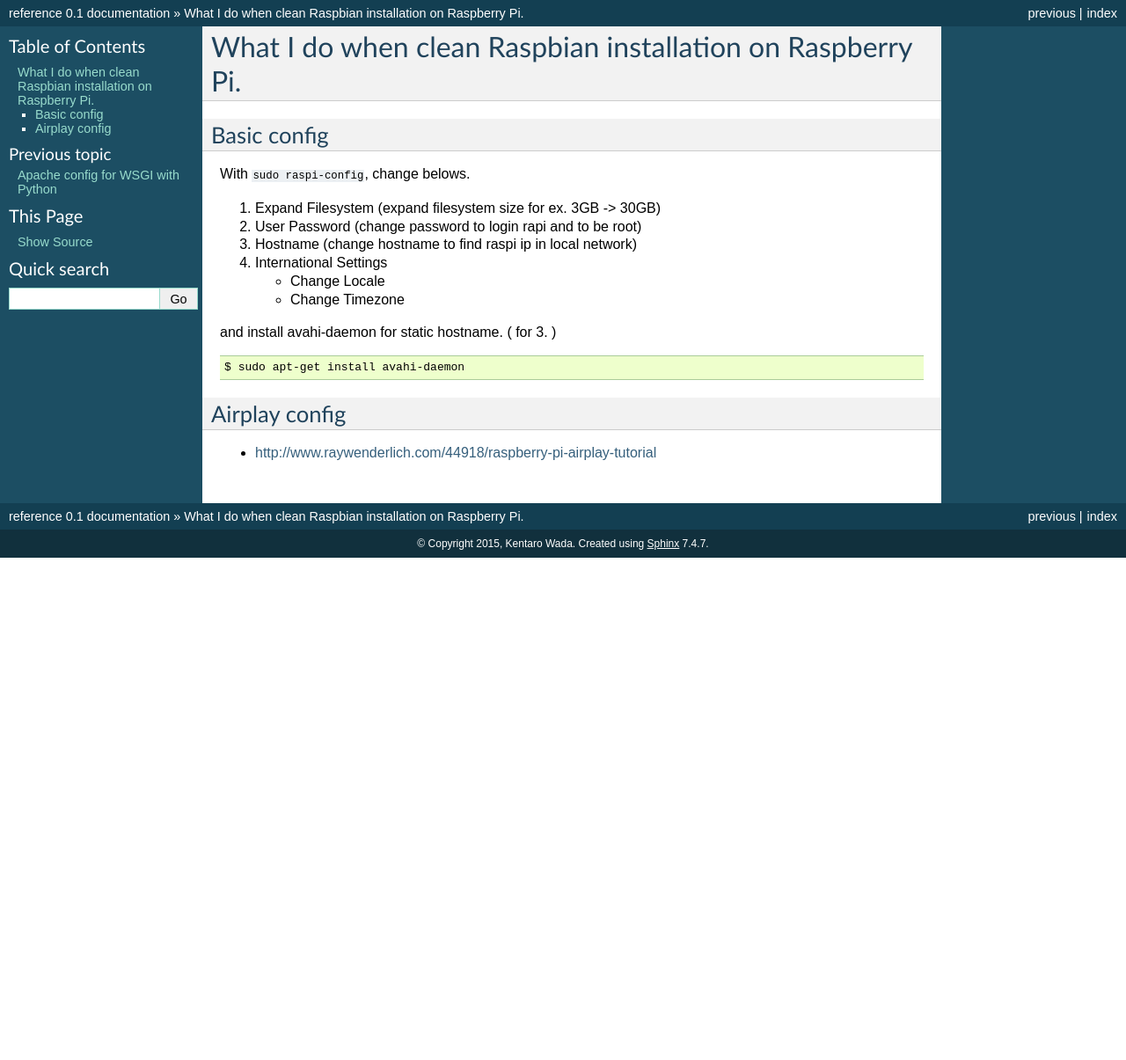
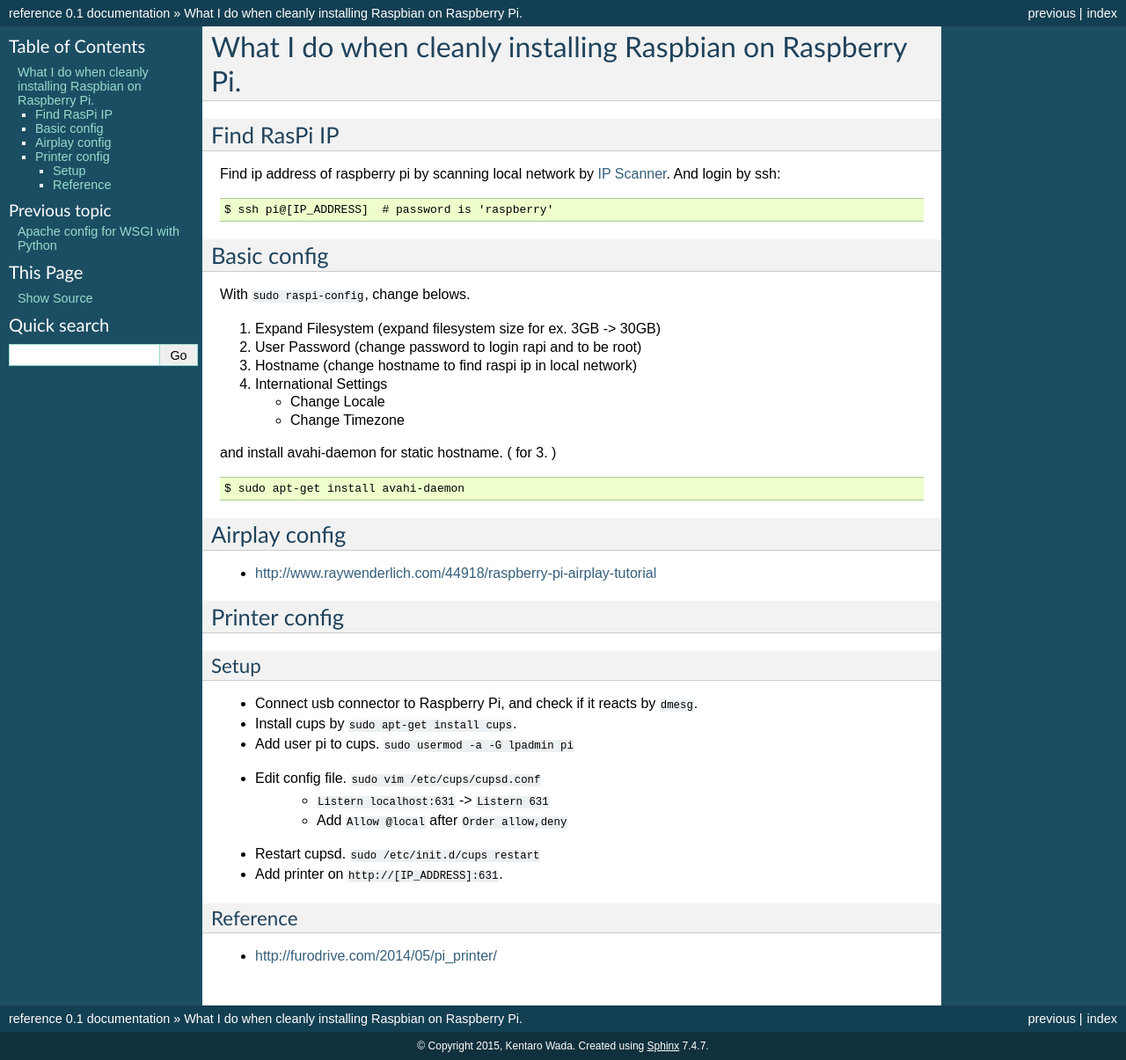
Before and after one commit to wkentaro/reference, a Sphinx documentation site: the page built from source/raspi_todo_first.rst, in a window 1280 px wide. Shown: the whole page at 88% size. Built offline with Sphinx 7.4.7, drawn with Linux system fonts in a browser that asks for light colours; before the commit the page ends 900 px from its top, so only the background shows below that.

Commit message:
Update raspi config

```diff
--- a/source/raspi_todo_first.rst
+++ b/source/raspi_todo_first.rst
@@ -1,5 +1,14 @@
-What I do when clean Raspbian installation on Raspberry Pi.
+What I do when cleanly installing Raspbian on Raspberry Pi.
 ===========================================================
+
+Find RasPi IP
++++++++++++++
+Find ip address of raspberry pi by scanning local network by
+`IP Scanner <https://itunes.apple.com/us/app/ip-scanner/id404167149?mt=12>`_.
+And login by ssh::
+
+  $ ssh pi@[IP_ADDRESS]  # password is 'raspberry'
+
 
 Basic config
 ++++++++++++
@@ -25,3 +34,24 @@ Airplay config
 ++++++++++++++
 
 * http://www.raywenderlich.com/44918/raspberry-pi-airplay-tutorial
+
+
+Printer config
+++++++++++++++
+
+Setup
+-----
+
+* Connect usb connector to Raspberry Pi, and check if it reacts by :code:`dmesg`.
+* Install cups by :code:`sudo apt-get install cups`.
+* Add user pi to cups. :code:`sudo usermod -a -G lpadmin pi`
+* Edit config file. :code:`sudo vim /etc/cups/cupsd.conf`
+    - :code:`Listern localhost:631` -> :code:`Listern 631`
+    - Add :code:`Allow @local` after :code:`Order allow,deny`
+* Restart cupsd. :code:`sudo /etc/init.d/cups restart`
+* Add printer on :code:`http://[IP_ADDRESS]:631`.
+
+
+Reference
+---------
+* http://furodrive.com/2014/05/pi_printer/
```
